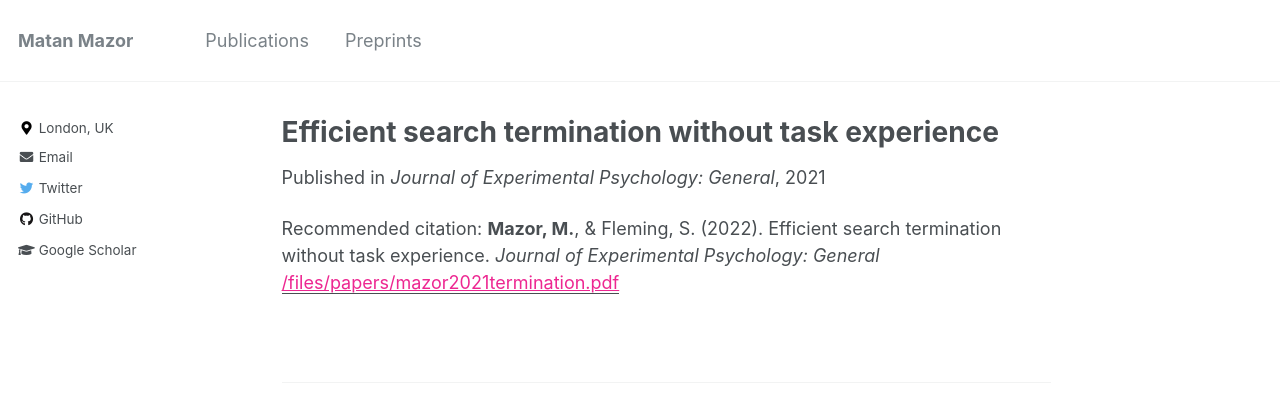
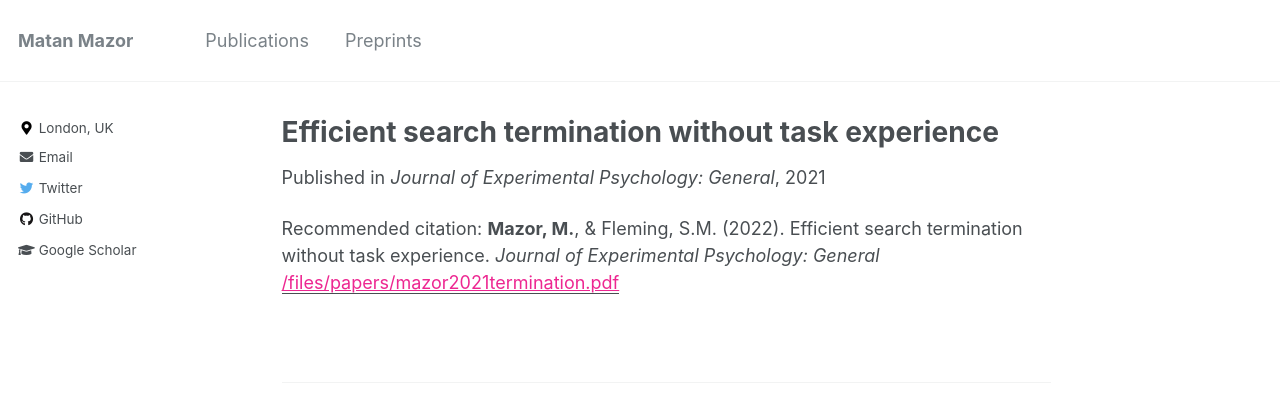
Before and after one commit to matanmazor/matanmazor.github.io, a Jekyll site: the page built from _publications/2021-03-01-search-termination.md, in a window 1280 px wide. Shown: the top 410 px of the page. Built offline with Jekyll 4.4.1, drawn with Linux system fonts in a browser that asks for light colours.

Commit message:
middle names

```diff
--- a/_publications/2021-03-01-search-termination.md
+++ b/_publications/2021-03-01-search-termination.md
@@ -8,5 +8,5 @@ psyarxiv: 'https://psyarxiv.com/kfzvx/'
 github: 'https://github.com/matanmazor/termination'
 paperurl: '/files/papers/mazor2021termination.pdf'
 osf: 'https://osf.io/fyjcp/'
-citation: '<b>Mazor, M.</b>, & Fleming, S. (2022). Efficient search termination without task experience. <i>Journal of Experimental Psychology: General</i>'
+citation: '<b>Mazor, M.</b>, & Fleming, S.M. (2022). Efficient search termination without task experience. <i>Journal of Experimental Psychology: General</i>'
 ---
```
Also changed, not shown: _pages/teaching-materials.md (deleted, +0 -4 lines), _publications/2021-04-01-mistaking.md (+1 -1 lines).
